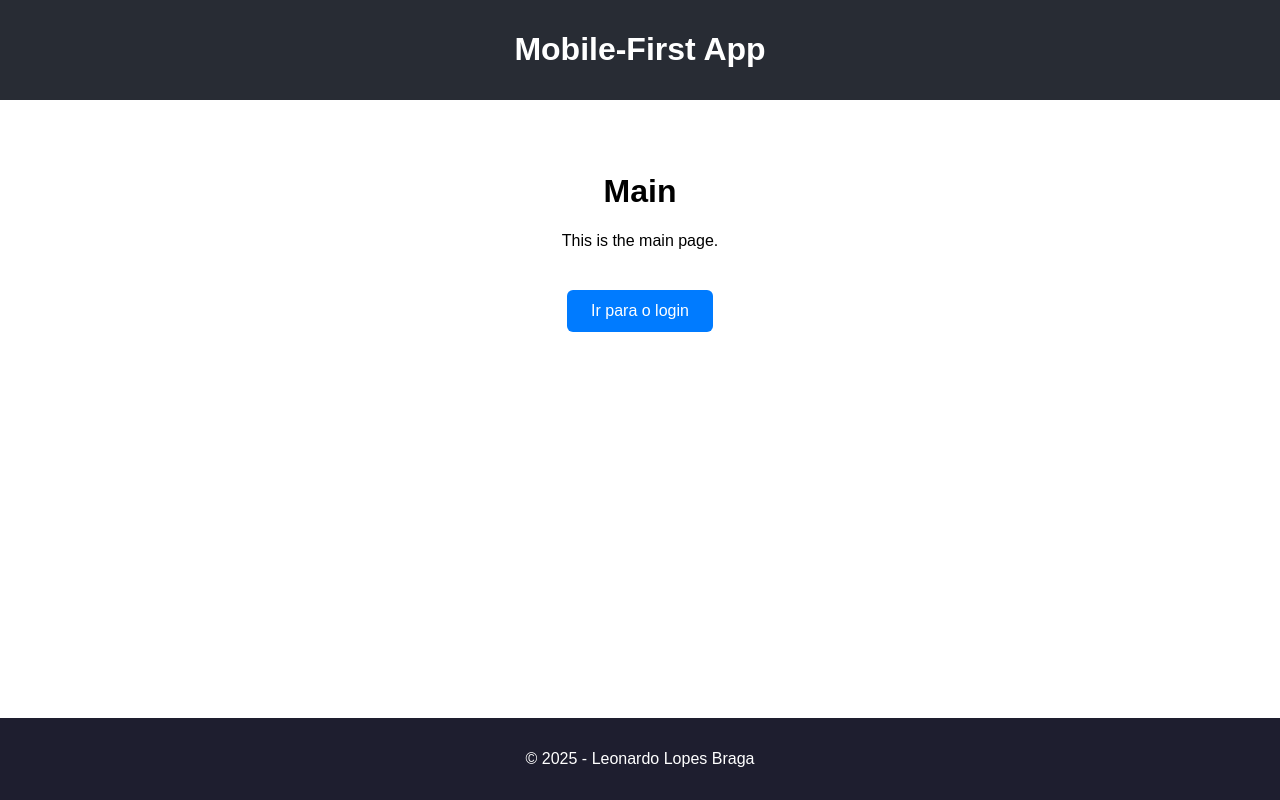
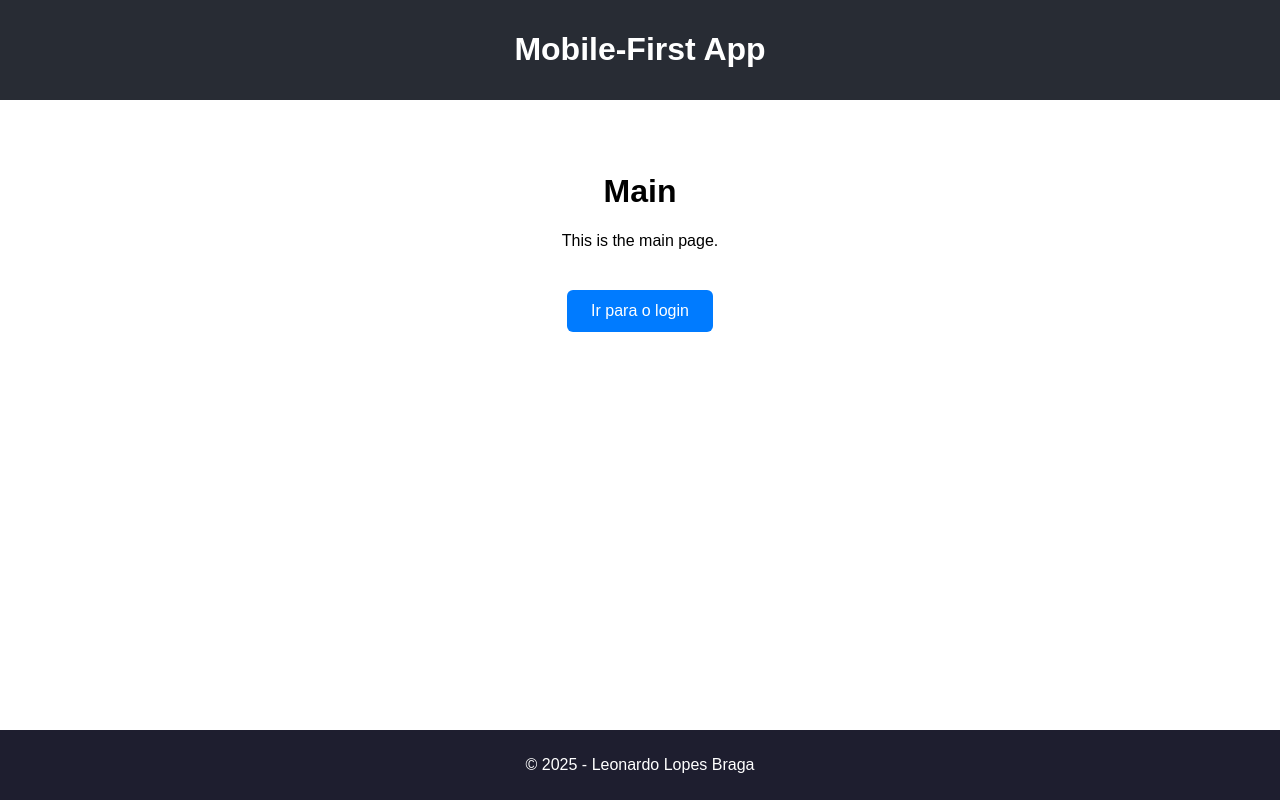
Before and after one commit to leonardolopesb/my-react-app, a React (Create React App) app: page / in a window 1280 px wide. Built offline with nearby package versions, Linux system fonts and the light colour scheme.

Commit message:
Alterações simples

```diff
--- a/src/app/App.css
+++ b/src/app/App.css
@@ -17,5 +17,5 @@ footer {
   background-color: #1e1e2f;
   color: white;
   text-align: center;
-  padding: 1rem;
+  padding: 0.25 rem;
 }
--- a/src/app/pages/css/Dashboard.css
+++ b/src/app/pages/css/LoginPage.css
@@ -1,9 +1,9 @@
-.dashboard-container {
+.login-container {
   text-align: center;
   padding: 2rem;
 }
 
-.dashboard-button {
+.login-button {
   background-color: #28a745;
   color: white;
   border: none;
@@ -15,6 +15,6 @@
   margin-top: 1.5rem;
 }
 
-.dashboard-button:hover {
+.login-button:hover {
   background-color: #1e7e34;
 }
```
